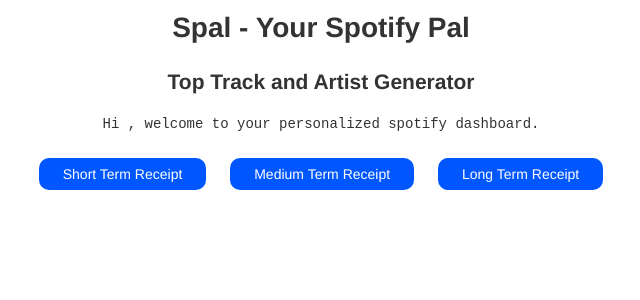
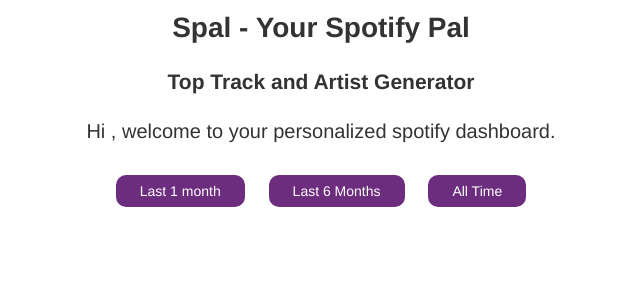
Before and after one commit to nandinix/spal, a Flask app: template templates/dashboard.html in a window 1280 px wide. Shown: the top 300 px of the page, without its empty margins (319-959 px from the left). Run offline with Flask 3, Linux system fonts and the light colour scheme; the template is opened without the code that fills it, so the values that code supplies are empty; some libraries are stand-ins or nearby versions.

Commit message:
progress for today

```diff
--- a/app.py
+++ b/app.py
@@ -1,6 +1,9 @@
 import spotipy
 from spotipy.oauth2 import SpotifyOAuth
 from flask import Flask, request, url_for, session, redirect, render_template
+import time
+from time import gmtime, strftime
+import os
 
 app = Flask(__name__)
 
@@ -18,6 +21,13 @@
 
 def get_token():
     token_info = session.get(TOKEN_INFO, None)
+    if not token_info:
+        raise "exception"
+    now = int(time.time())
+    is_expired = token_info['expires_at'] - now < 60
+    if (is_expired):
+        sp_oauth = create_spotify_oauth()
+        token_info = sp_oauth.refresh_access_token(token_info['refresh_token'])
     return token_info
 
 @app.route("/")
@@ -41,9 +51,13 @@
 
 @app.route("/dashboard")
 def dashboard():
-    user_token = get_token()
+    try:
+        token_info = get_token()
+    except:
+        print("user not logged in")
+        return redirect("/")
     sp = spotipy.Spotify(
-        auth = user_token['access_token']
+        auth=token_info['access_token'],
     )
 
     short_term_tracks = sp.current_user_top_tracks(
@@ -79,7 +93,25 @@
     )
 
     current_user_name = sp.current_user()['display_name']
-    return render_template('dashboard.html', user_display_name = current_user_name, short_term=short_term_artists, medium_term=medium_term_artists, long_term=long_term_artists, title = "Dashboard")
+
+    if os.path.exists(".cache"):
+        os.remove(".cache")
+    return render_template('dashboard.html', user_display_name = current_user_name, short_term_tracks=short_term_tracks, medium_term_tracks=medium_term_tracks, long_term_tracks=long_term_tracks, short_term_artists=short_term_artists, medium_term_artists=medium_term_artists, long_term_artists=long_term_artists, title = "Dashboard")
+
+
+@app.template_filter('strftime')
+def _jinja2_filter_datetime(date, fmt=None):
+    return strftime("%a, %d %b %Y", date)
+
+@app.template_filter('mmss')
+def _jinja2_filter_miliseconds(time, fmt=None):
+    time = int(time / 1000)
+    minutes = time // 60
+    seconds = time % 60
+    if seconds < 10:
+        return str(minutes) + ":0" + str(seconds)
+    return str(minutes) + ":" + str(seconds )
+
 
 if __name__ == '__main__':
     app.run(debug=True)
--- a/static/style.css
+++ b/static/style.css
@@ -39,16 +39,21 @@
 }
 
 p, table, .date {
-  font-family: "receipt", "Courier New", Courier, monospace;
+  font-family: "Helvetica Neue", Helvetica, sans-serif;
+  font-size: 18px;
   /* font-size: 2.1rem;
   line-height: 2rem; */
+}
+
+.date {
+    font-weight: bold;
 }
 
 td {
   padding: 0 5px;
 }
 
-.tracks {
+.tracks, .artists {
   margin: 5px 0vh;
 }
 
@@ -70,7 +75,7 @@
   text-align: center;
   text-decoration: none;
   padding: 1vh 3vh;
-  background-color: #0056ff;
+  background-color: #6d2d7e;
   font-size: 14px;
   cursor: pointer;
   border-radius: 10px;
@@ -93,3 +98,7 @@
   color: white;
   font-family: "Helvetica Neue", Helvetica, Geneva, Tahoma, sans-serif;
 }
+
+.info {
+    font-size: 20px;
+}
--- a/templates/dashboard.html
+++ b/templates/dashboard.html
@@ -24,30 +24,6 @@
                 activedashboard = id
             }
 
-            function hiddenClone(element) {
-                // Create clone of element
-                var clone = element.cloneNode(true);
-
-                // Position element relatively within the
-                // body but still out of the viewport
-                var style = clone.style;
-                style.position = "relative";
-                style.top = window.innerHeight + "px";
-                style.left = 0;
-                // Append clone to body and return the clone
-                document.body.appendChild(clone);
-                return clone;
-            }
-
-            $(document).ready(function () {
-
-                // Global variable
-                var element = $(".dashboardContainerWrapper");
-
-                // Global variable
-                var getCanvas;
-
-            });
 
         </script>
 
@@ -66,18 +42,18 @@
         <div style="width: 100%; height: auto" class="buttons">
             <center>
                 <div>
-                    <button onclick="showContent('short_term_dashboard')" class="generatePicButton">Short Term Receipt</button>
-                    <button onclick="showContent('medium_term_dashboard')" class="generatePicButton">Medium Term Receipt</button>
-                    <button onclick="showContent('long_term_dashboard')" class="generatePicButton">Long Term Receipt</button>
+                    <button onclick="showContent('short_term_dashboard')" class="generatePicButton">Last 1 month</button>
+                    <button onclick="showContent('medium_term_dashboard')" class="generatePicButton">Last 6 Months</button>
+                    <button onclick="showContent('long_term_dashboard')" class="generatePicButton">All Time</button>
                 </div>
             </center>
         </div>
 
         <div style="width: 100%; height: auto" class="dashboardContainerWrapper">
             <center>
-                {{ dashboardContainer(user_display_name, short_term['items'], 'short_term_dashboard', 'LAST MONTH') }}
-                {{ dashboardContainer(user_display_name, medium_term['items'], 'medium_term_dashboard', 'LAST 6 MONTHS') }}
-                {{ dashboardContainer(user_display_name, long_term['items'], 'long_term_dashboard', 'ALL TIME') }}
+                {{ dashboardContainer(user_display_name, short_term_tracks['items'], short_term_artists['items'], 'short_term_dashboard', 'LAST MONTH') }}
+                {{ dashboardContainer(user_display_name, medium_term_tracks['items'], medium_term_artists['items'], 'medium_term_dashboard', 'LAST 6 MONTHS') }}
+                {{ dashboardContainer(user_display_name, long_term_tracks['items'],  long_term_artists['items'],'long_term_dashboard', 'ALL TIME') }}
             </center>
         </div>
 
```
Also changed, not shown: templates/dashboardContainer.html (+33 -23 lines), 1 other file.
